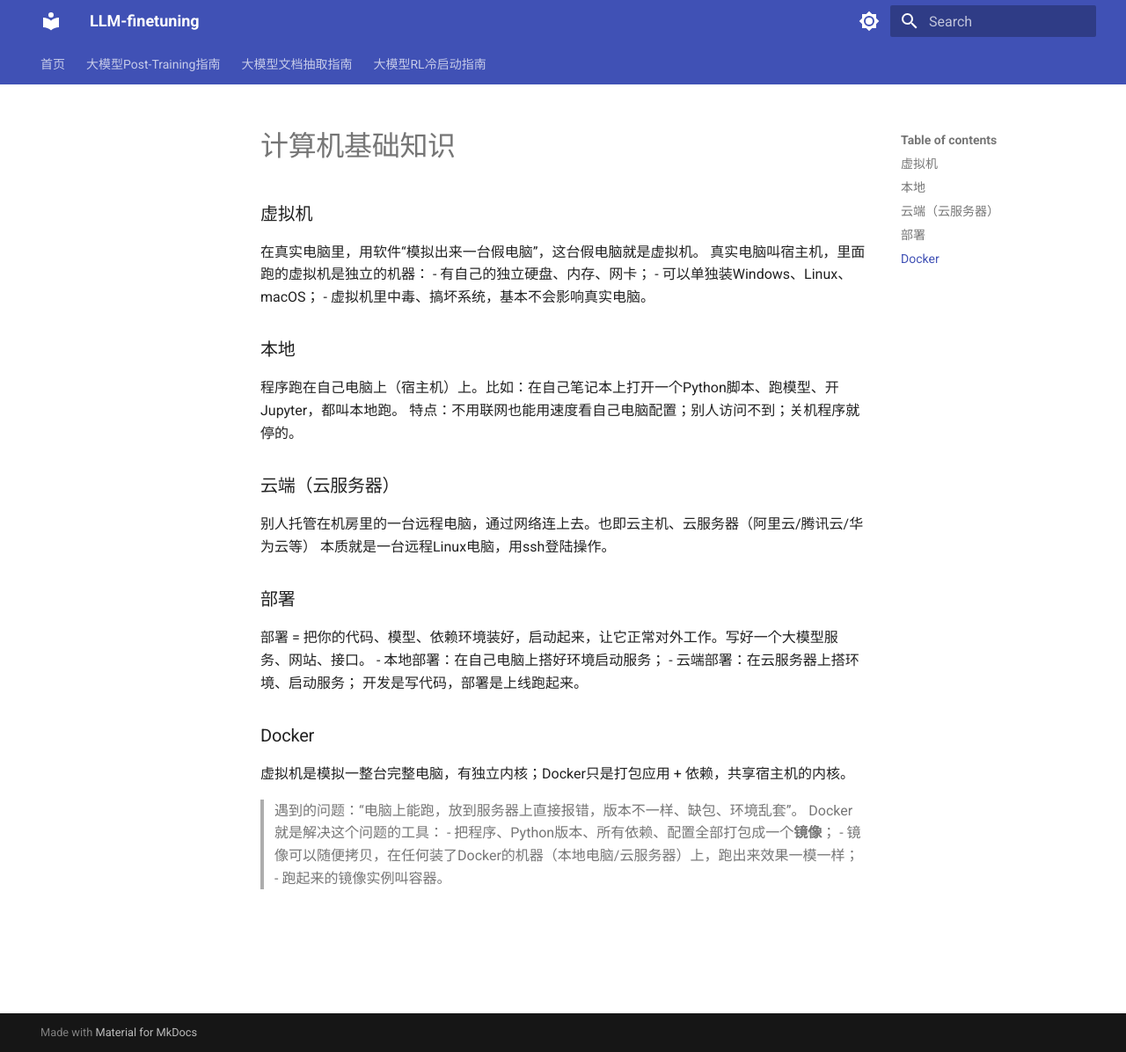
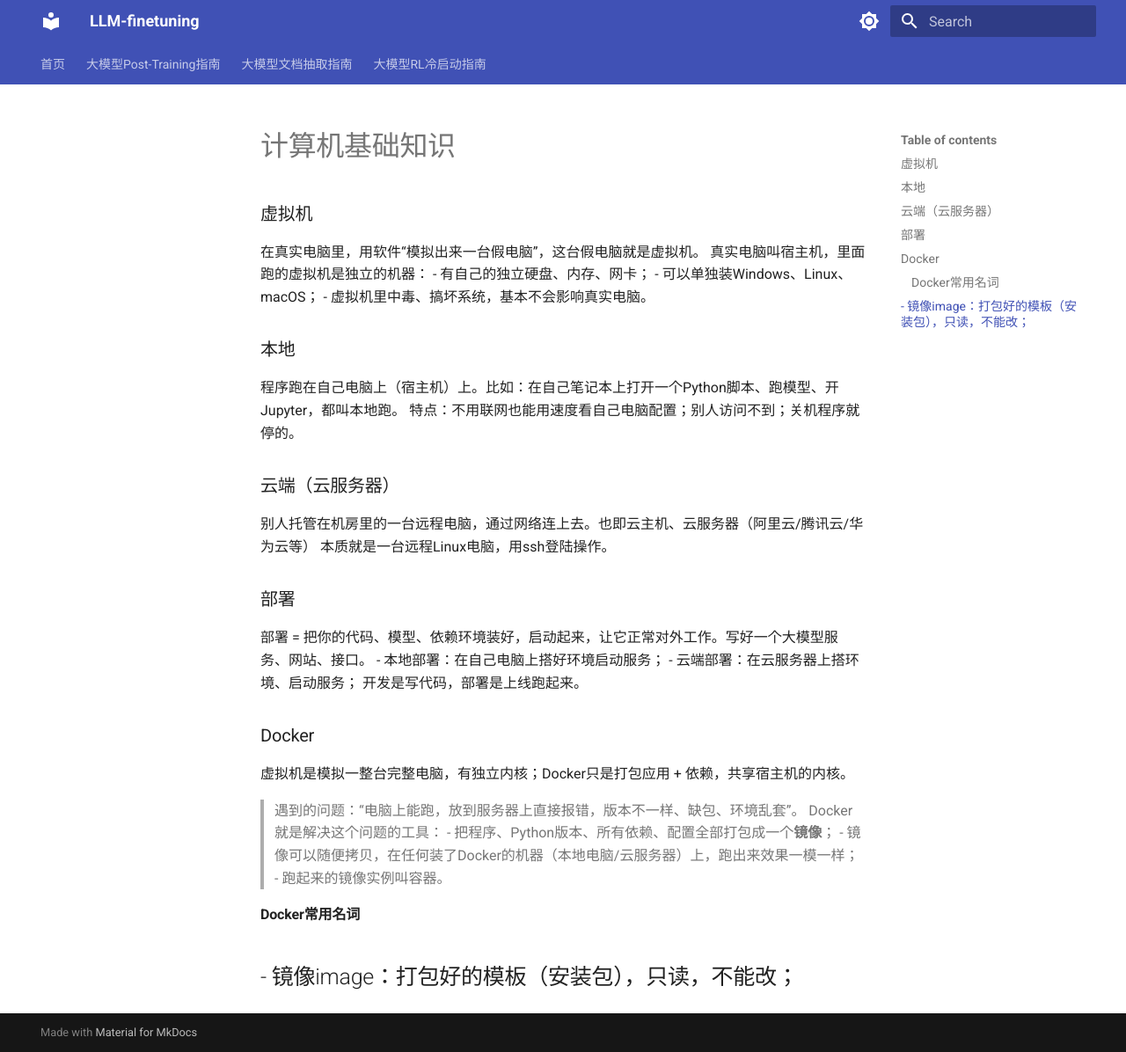
Before and after one commit to LXXXR0/LLM-finetuning, an MkDocs documentation site: the page built from docs/计算机基础知识.md, in a window 1280 px wide and 1196 px high. Shown: the whole window at 88% size. Built offline with MkDocs 1.6.1 and Material for MkDocs 9.7.7, drawn with Linux system fonts in a browser that asks for light colours.

Commit message:
Add Docker terminology section to documentation
Added section on common Docker terminology.

```diff
--- a/docs/计算机基础知识.md
+++ b/docs/计算机基础知识.md
@@ -24,3 +24,7 @@ Docker就是解决这个问题的工具：
 - 把程序、Python版本、所有依赖、配置全部打包成一个**镜像**；
 -  镜像可以随便拷贝，在任何装了Docker的机器（本地电脑/云服务器）上，跑出来效果一模一样；
 -  跑起来的镜像实例叫容器。
+
+#### Docker常用名词
+- 镜像image：打包好的模板（安装包），只读，不能改；
+-
```
